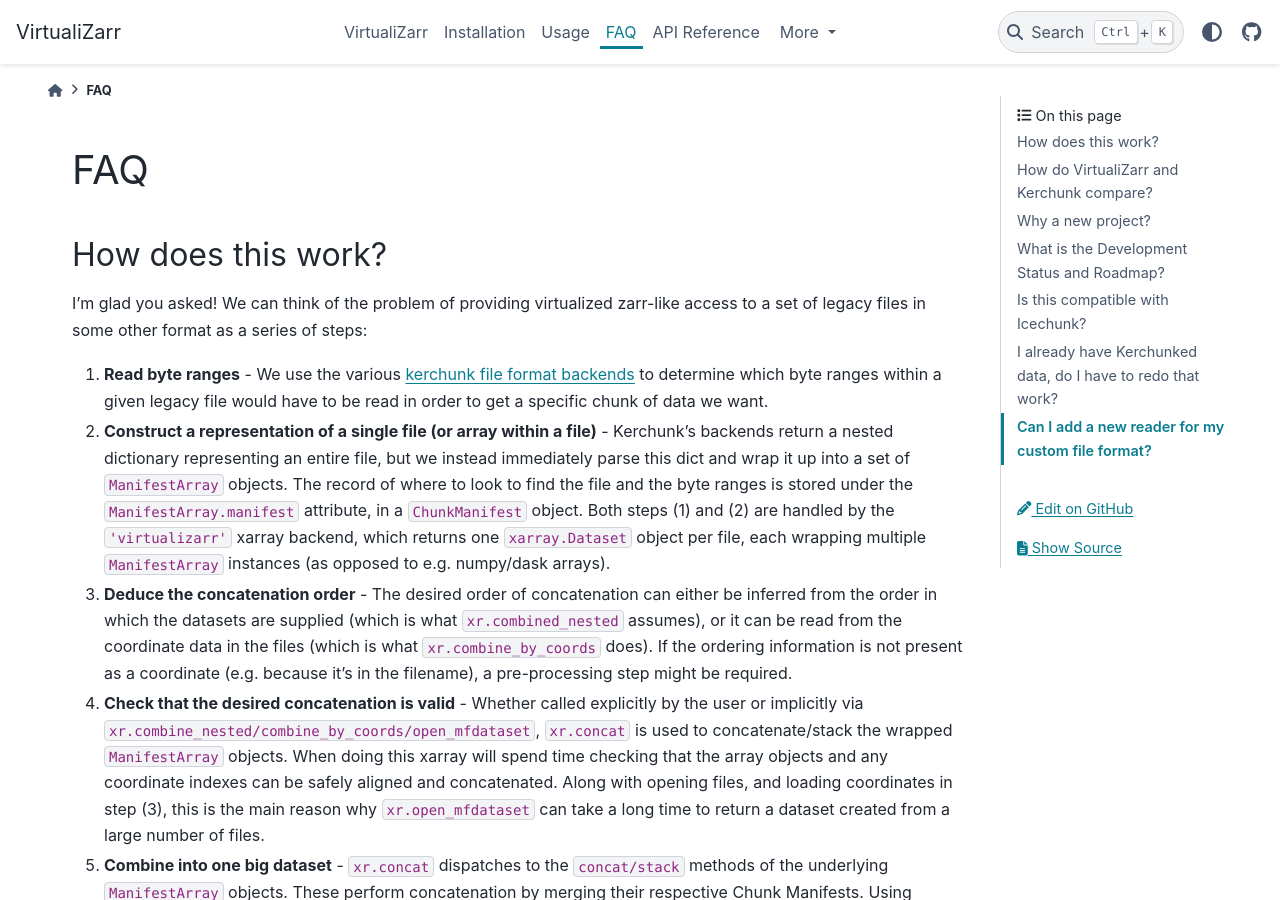
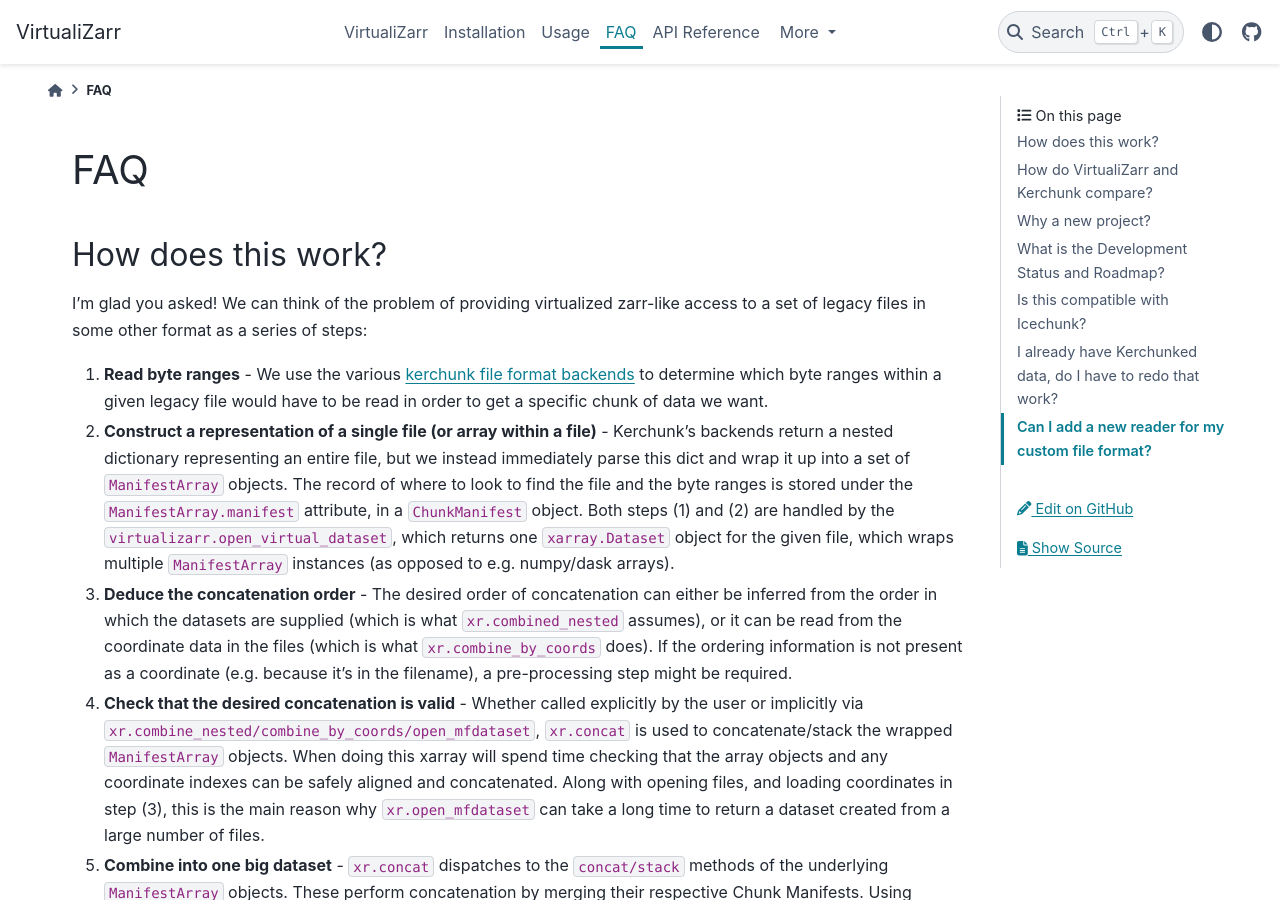
Before and after one commit to zarr-developers/VirtualiZarr, a Sphinx documentation site: the page built from docs/faq.md, in a window 1280 px wide and 900 px high. Built offline with Sphinx 7.4.7 and the PyData theme 0.15.4, drawn with Linux system fonts in a browser that asks for light colours.

Commit message:
remove reference to xarray backend for virtualizarr that doesn't exist

```diff
--- a/docs/faq.md
+++ b/docs/faq.md
@@ -5,7 +5,7 @@
 I'm glad you asked! We can think of the problem of providing virtualized zarr-like access to a set of legacy files in some other format as a series of steps:
 
 1) **Read byte ranges** - We use the various [kerchunk file format backends](https://fsspec.github.io/kerchunk/reference.html#file-format-backends) to determine which byte ranges within a given legacy file would have to be read in order to get a specific chunk of data we want.
-2) **Construct a representation of a single file (or array within a file)** - Kerchunk's backends return a nested dictionary representing an entire file, but we instead immediately parse this dict and wrap it up into a set of `ManifestArray` objects. The record of where to look to find the file and the byte ranges is stored under the `ManifestArray.manifest` attribute, in a `ChunkManifest` object. Both steps (1) and (2) are handled by the `'virtualizarr'` xarray backend, which returns one `xarray.Dataset` object per file, each wrapping multiple `ManifestArray` instances (as opposed to e.g. numpy/dask arrays).
+2) **Construct a representation of a single file (or array within a file)** - Kerchunk's backends return a nested dictionary representing an entire file, but we instead immediately parse this dict and wrap it up into a set of `ManifestArray` objects. The record of where to look to find the file and the byte ranges is stored under the `ManifestArray.manifest` attribute, in a `ChunkManifest` object. Both steps (1) and (2) are handled by the `virtualizarr.open_virtual_dataset`, which returns one `xarray.Dataset` object for the given file, which wraps multiple `ManifestArray` instances (as opposed to e.g. numpy/dask arrays).
 3) **Deduce the concatenation order** - The desired order of concatenation can either be inferred from the order in which the datasets are supplied (which is what `xr.combined_nested` assumes), or it can be read from the coordinate data in the files (which is what `xr.combine_by_coords` does). If the ordering information is not present as a coordinate (e.g. because it's in the filename), a pre-processing step might be required.
 4) **Check that the desired concatenation is valid** - Whether called explicitly by the user or implicitly via `xr.combine_nested/combine_by_coords/open_mfdataset`, `xr.concat` is used to concatenate/stack the wrapped `ManifestArray` objects. When doing this xarray will spend time checking that the array objects and any coordinate indexes can be safely aligned and concatenated. Along with opening files, and loading coordinates in step (3), this is the main reason why `xr.open_mfdataset` can take a long time to return a dataset created from a large number of files.
 5) **Combine into one big dataset** - `xr.concat` dispatches to the `concat/stack` methods of the underlying `ManifestArray` objects. These perform concatenation by merging their respective Chunk Manifests. Using xarray's `combine_*` methods means that we can handle multi-dimensional concatenations as well as merging many different variables.
```
